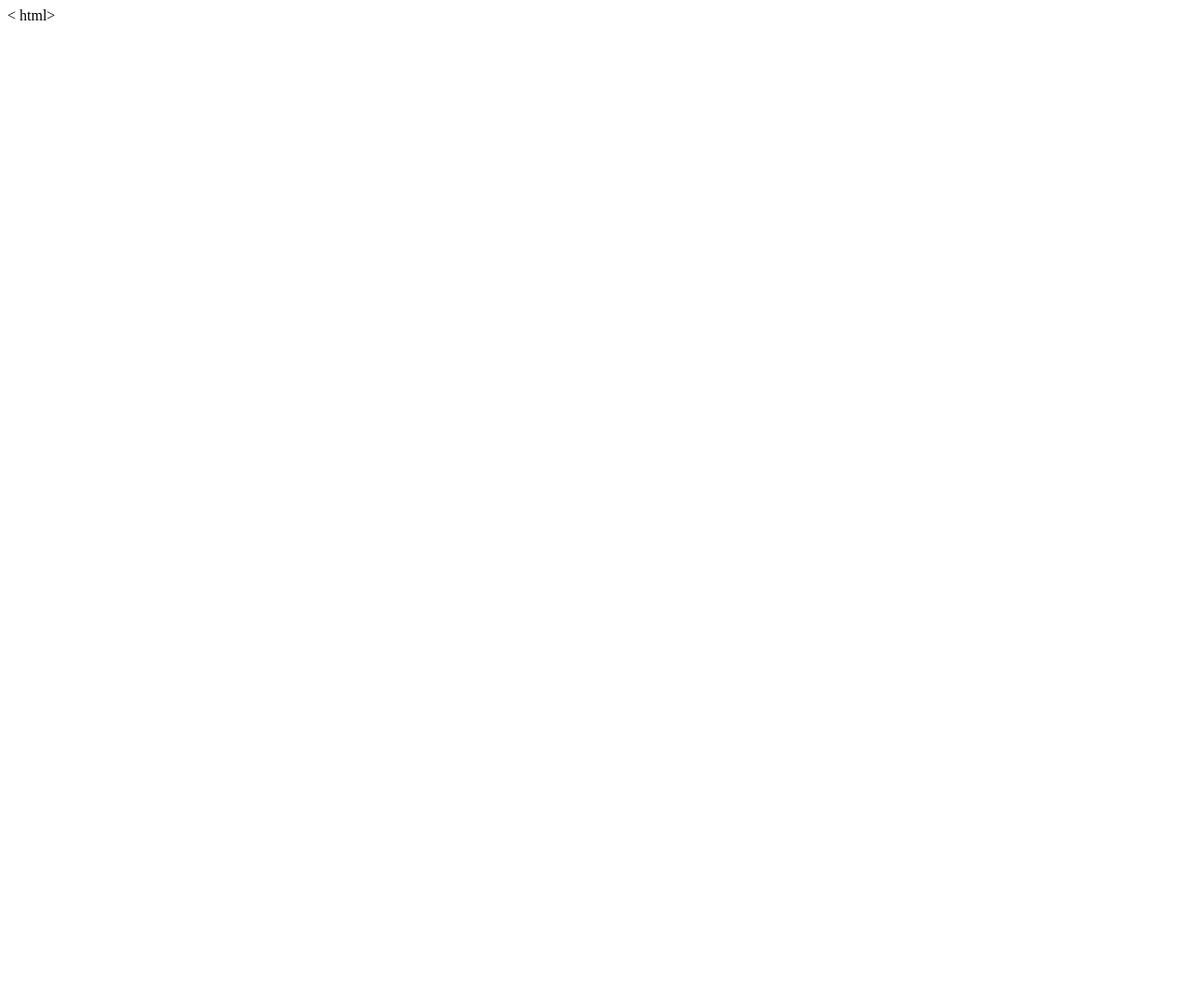
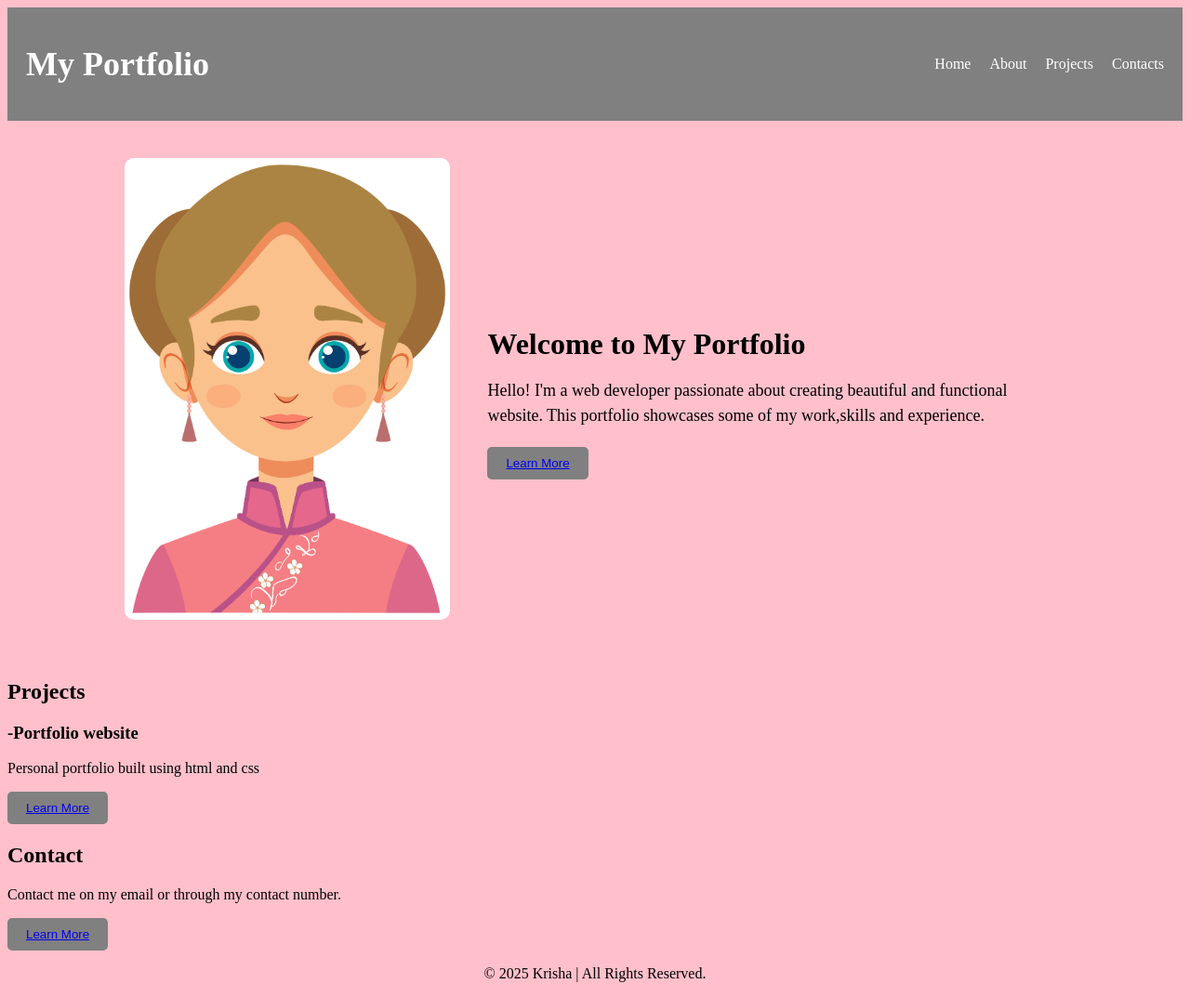
Before and after one commit to kan080bct029-cloud/web-lab-1, a plain HTML site: page index.html in a window 1280 px wide. Shown: the whole page at 93% size. Before the commit the page ends 800 px from the top, so only its background shows below. Drawn offline with Linux system fonts and the light colour scheme.

Commit message:
made new changes

```diff
--- a/index.html
+++ b/index.html
@@ -1 +1,54 @@
-< html></html>
+<!DOCTYPE html>
+<html>
+    <head>
+        <meta charset="UTF-8"><!--supports all characters and emojis-->
+        <meta name="viewport" content="width=device-width,intial-scale=1.0"><!--responsive design(make site mobile friendly)-->
+        <title>my portfolio</title>
+        <link rel="stylesheet" href="style.css">
+    </head>
+    <body style="background-color: pink;">
+        <nav class="navbar">
+            <div class="logo"><h1>My Portfolio</h1></div>
+            <ul class="nav-links">
+                <li><a href="index.html">Home</a></li>
+                <li><a href="about.html">About</a></li>
+                <li><a href="project.html">Projects</a></li>
+                <li><a href="contact.html">Contacts</a></li>
+            </ul>
+        </nav>
+            <!--home section-->
+            <section id="home" class="home-section">
+                <div class="home-content">
+                    <!--left:image-->
+                    <div class="home-image">
+                        <img src="images/krsa.jpg" alt="Profile Image">
+                    </div>
+                    <!--right:intro text-->
+                    <div class="home-intro">
+                        <h1>Welcome to My Portfolio</h1>
+                        <p>Hello! I'm a web developer passionate about creating beautiful and functional website.
+                            This portfolio showcases some of my work,skills and experience.
+                        </p>
+                        <button class="home-btn"><a href="about.html">Learn More</a></button>
+
+                    </div>
+                </div>
+            </section>
+            <section id="projects"></section>
+            <h2>Projects</h2>
+            <h3>-Portfolio website</h3>
+            <p>Personal portfolio built using html and css</p>
+            <button class="home-btn"><a href="project.html">Learn More</a></button>
+
+        </section>
+        <section id="contact">
+                <h2>Contact</h2>
+                <p>Contact me on my email or through my contact number.</p>
+                <button class="home-btn"><a href="contact.html">Learn More</a></button>
+
+            </section>
+            <footer style="text-align:center;">
+                <p>&copy; 2025 Krisha | All Rights Reserved.</p>
+            </footer>
+            </body>
+            </html>
--- a/style.css
+++ b/style.css
@@ -1,3 +1,8 @@
+.logo {
+    font-size: 24px;
+    color: white;
+    font-weight: bold;
+}
 .navbar{
     display: flex;
     justify-content: space-between;
```
Also changed, not shown: about.html (+1 -0 lines), contact.html (+7 -5 lines), project.html (+1 -1 lines).
